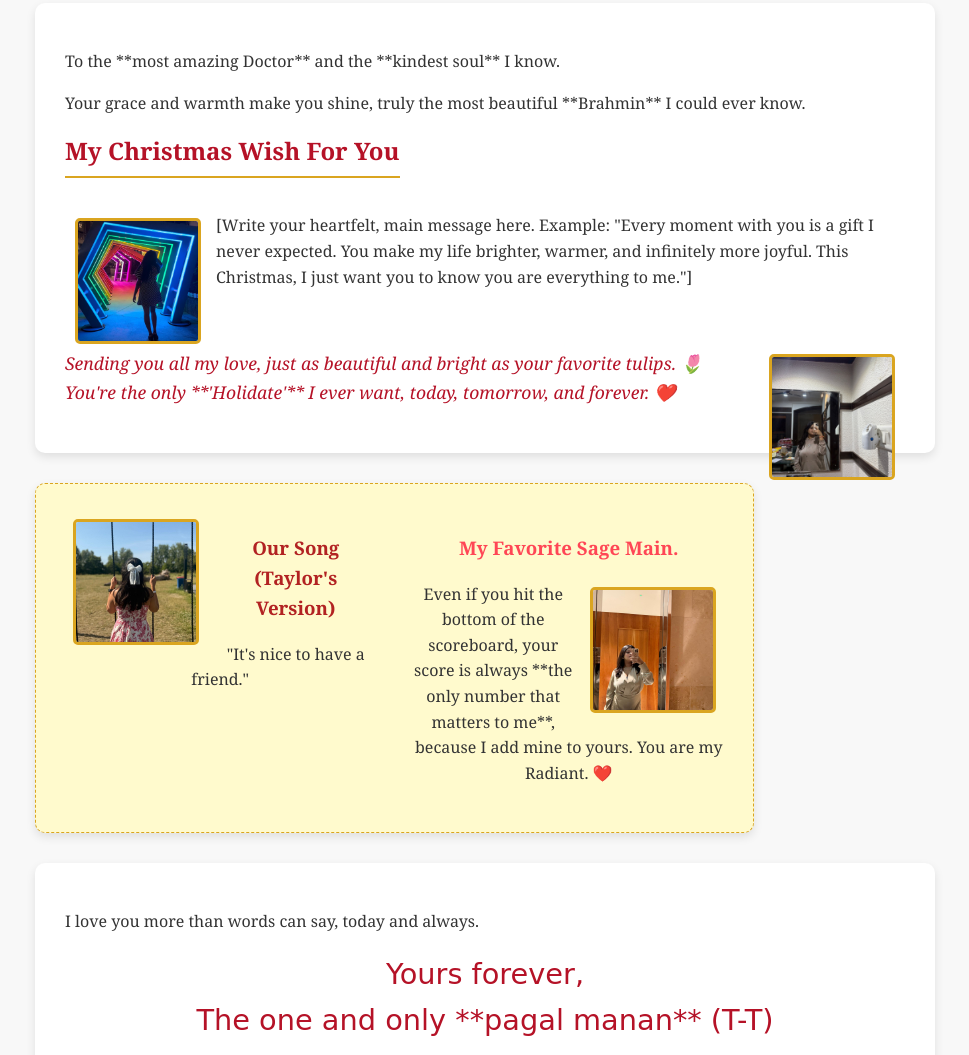
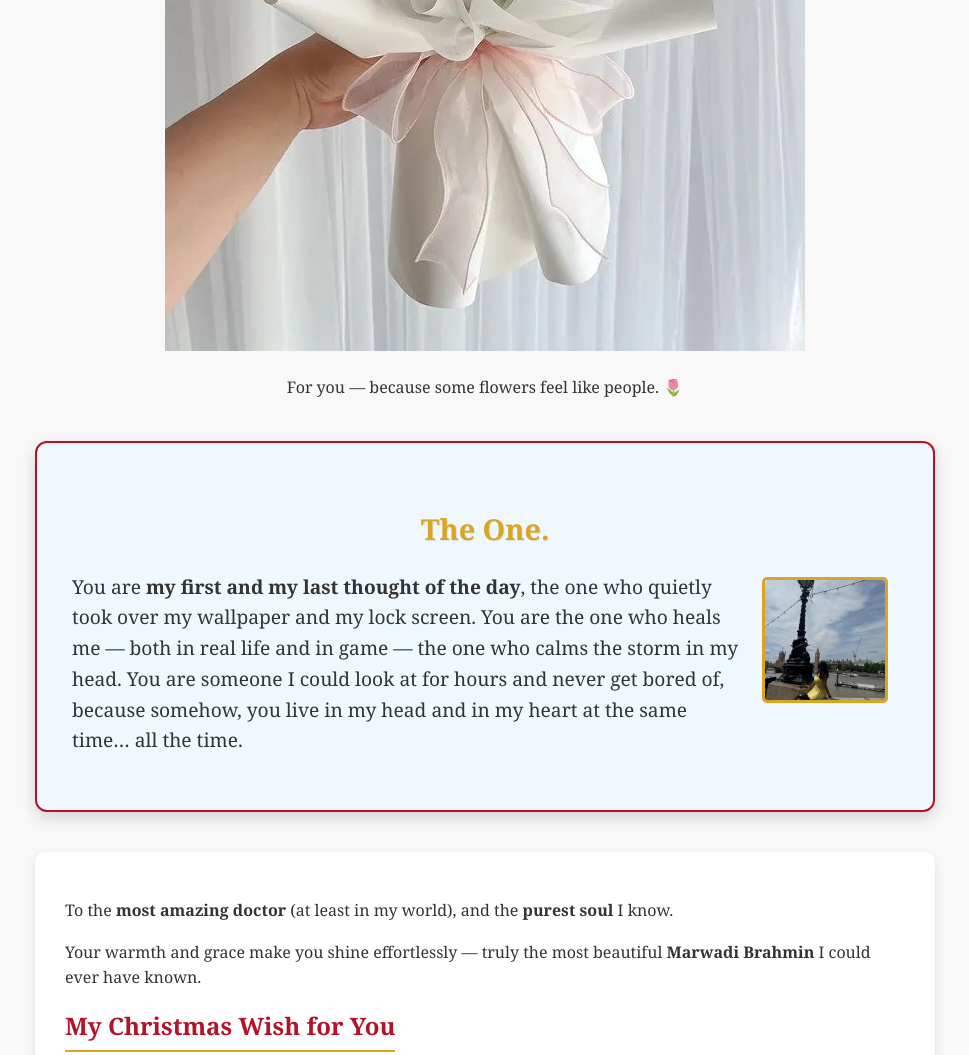
Before and after one commit to Tatharas/santa-might-be-real, a plain HTML site: page index.html in a window 1280 px wide. Shown: the part 692-1747 px from the top of the page, without its empty margins (155-1124 px from the left). Drawn offline with Linux system fonts and the light colour scheme.

Commit message:
Update index.html

```diff
--- a/index.html
+++ b/index.html
@@ -3,80 +3,156 @@
 <head>
     <meta charset="UTF-8">
     <meta name="viewport" content="width=device-width, initial-scale=1.0">
-    <title>Christmas Love for [Her Name] 💖</title>
+    <title>Merry Christmas for My Love 💖</title>
     <link rel="stylesheet" href="style.css">
 </head>
+
 <body>
 
     <audio id="background-music" loop autoplay>
-        <source src="It’s Nice To Have A Friend.mp3" type="audio/mpeg">
+        <source src="YOUR_AUDIO_FILE_URL_HERE.mp3" type="audio/mpeg">
         Your browser does not support the audio element.
     </audio>
 
     <div class="valo-accent"></div>
 
     <header class="header">
-        <h1>Merry Christmas, My Dearest [Her Name]!</h1>
-        <p class="subtitle">A special message from [Your Name]</p>
+        <h1>Merry Christmas, My Soma Devi</h1>
+        <p class="subtitle">A little piece of my heart, just for you</p>
     </header>
+
+    <!-- 🌷 TULIP BOUQUET -->
+    <section class="tulip-bouquet">
+        <img src="tulips.jpg" alt="A bouquet of tulips, just for you">
+        <p class="bouquet-note">
+            For you — because some flowers feel like people. 🌷
+        </p>
+    </section>
 
     <main class="container">
 
+        <!-- THE ONE -->
         <section class="the-one-message">
             <h3>The One.</h3>
             <p>
                 <img src="photo-1.jpg" alt="Photo 1" class="message-photo right">
-                You are **my first and my last thought of the day**, the one who took over my wallpaper and my lock screen.
-                You are **the one who heals me—in real life and in every clutch situation**—and the one who calms the storm in my head.
-                You are the beautiful reason I can stare at someone for hours and never get bored, because you are simultaneously in my head and in my heart, all the time.
+
+                You are <strong>my first and my last thought of the day</strong>,
+                the one who quietly took over my wallpaper and my lock screen.
+                You are the one who heals me — both in real life and in game —
+                the one who calms the storm in my head.
+
+                You are someone I could look at for hours and never get bored of,
+                because somehow, you live in my head and in my heart
+                at the same time… all the time.
             </p>
         </section>
 
+        <!-- LOVE MESSAGE -->
         <section class="love-message">
-            <p>To the **most amazing Doctor** and the **kindest soul** I know.</p>
-            <p>Your grace and warmth make you shine, truly the most beautiful **Brahmin** I could ever know.</p>
+            <p>
+                To the <strong>most amazing doctor</strong> (at least in my world),
+                and the <strong>purest soul</strong> I know.
+            </p>
 
-            <h2>My Christmas Wish For You</h2>
+            <p>
+                Your warmth and grace make you shine effortlessly —
+                truly the most beautiful <strong>Marwadi Brahmin</strong>
+                I could ever have known.
+            </p>
+
+            <h2>My Christmas Wish for You</h2>
+
             <p class="body-text">
                 <img src="photo-2.jpg" alt="Photo 2" class="message-photo left">
-                [Write your heartfelt, main message here. Example: "Every moment with you is a gift I never expected. You make my life brighter, warmer, and infinitely more joyful. This Christmas, I just want you to know you are everything to me."]
+
+                I don’t really know how to say this without overthinking it,
+                so I’ll say it simply — the way I feel it.<br><br>
+
+                Loving you was never a loud decision.
+                It happened slowly, in the smallest moments,
+                until you became something familiar…
+                something safe.<br><br>
+
+                I don’t expect anything from you.
+                I don’t ever want to be a burden on your happiness.
+                I just want you to know that somewhere in this world,
+                there is a heart that chooses you every single day —
+                quietly.<br><br>
+
+                If Christmas is about warmth,
+                then you are mine.
+                If it’s about home,
+                then somehow, you feel like that too.<br><br>
+
+                No matter where life takes you,
+                I hope you are loved gently,
+                smiled at often,
+                and protected from all the heaviness
+                this world carries.<br><br>
+
+                And if one day you ever wonder
+                whether you mattered deeply to someone —
+                you always did.<br><br>
+
+                Always.
             </p>
 
             <p class="tulip-note">
                 <img src="photo-3.jpg" alt="Photo 3" class="message-photo right">
-                Sending you all my love, just as beautiful and bright as your favorite tulips. 🌷<br>
-                You're the only **'Holidate'** I ever want, today, tomorrow, and forever. ❤️
+                Sending you all my love,
+                just as soft and beautiful as tulips. 🌷<br>
+                You’re the only <strong>holidate</strong> I ever want —
+                today, tomorrow, and always. ❤️
             </p>
         </section>
 
+        <!-- SWIFT + VALORANT -->
         <section class="swift-valorant">
+
             <div class="swift-quote">
-                 <img src="photo-4.jpg" alt="Photo 4" class="message-photo left">
-                <h3>Our Song (Taylor's Version)</h3>
-                <p>"It's nice to have a friend."</p>
+                <img src="photo-4.jpg" alt="Photo 4" class="message-photo left">
+                <h3>Our Song (Taylor’s Version)</h3>
+                <p>“It’s nice to have a friend.”</p>
             </div>
 
             <div class="valo-reference">
-                <h3>My Favorite Sage Main.</h3>
+                <h3>My Favorite Sage Main</h3>
                 <p>
                     <img src="photo-5.jpg" alt="Photo 5" class="message-photo right">
-                    Even if you hit the bottom of the scoreboard, your score is always **the only number that matters to me**, because I add mine to yours. You are my Radiant. ❤️
+
+                    When we play Valorant, I never count just my score.
+                    I always add yours — not out of habit,
+                    but because in my head, we’re already a team.<br><br>
+
+                    You were never someone I carried.
+                    You were always someone who made the game lighter.
+                    Wins feel incomplete without you in them,
+                    and somehow… that’s how life feels too.<br><br>
+
+                    You’re not a burden.
+                    You’re my top frag.
+                    You’re my Radiant. ❤️
                 </p>
             </div>
         </section>
 
+        <!-- CLOSING -->
         <section class="closing-note">
-             <p>I love you more than words can say, today and always.</p>
-             <p class="signature">
-                 Yours forever,<br>
-                 The one and only **pagal manan** (T-T)
-             </p>
-             <img src="photo-6.jpg" alt="Photo 6" class="message-photo center">
+            <p>
+                I love you more than words can ever explain,
+                today and always.
+            </p>
+
+            <p class="signature">
+                Yours, quietly and endlessly,<br>
+                <strong>pagal Manan</strong> (T-T)
+            </p>
+
+            <img src="photo-6.jpg" alt="Photo 6" class="message-photo center">
         </section>
 
     </main>
 
-    <script src="script.js"></script>
 </body>
-
 </html>
```
